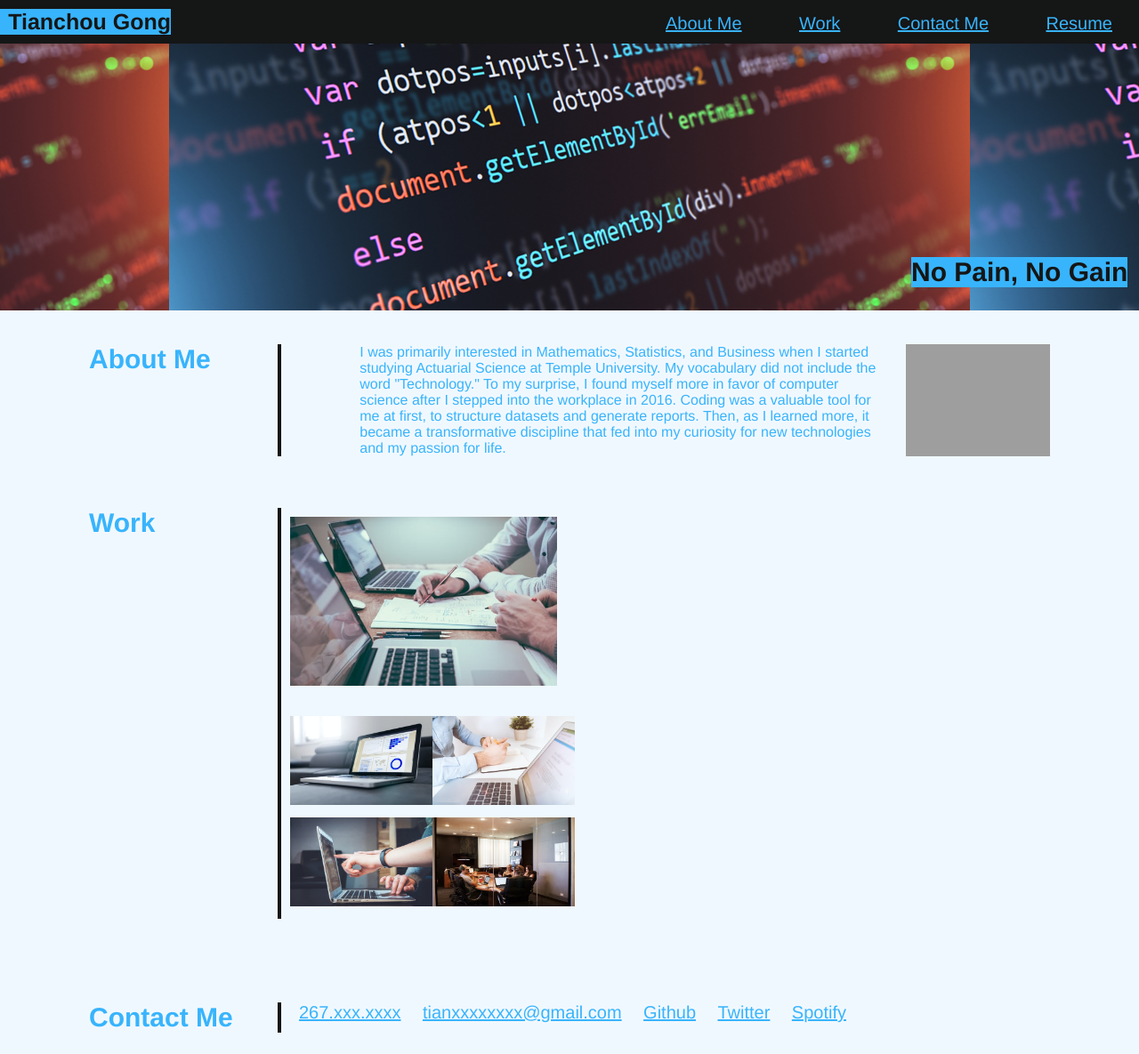
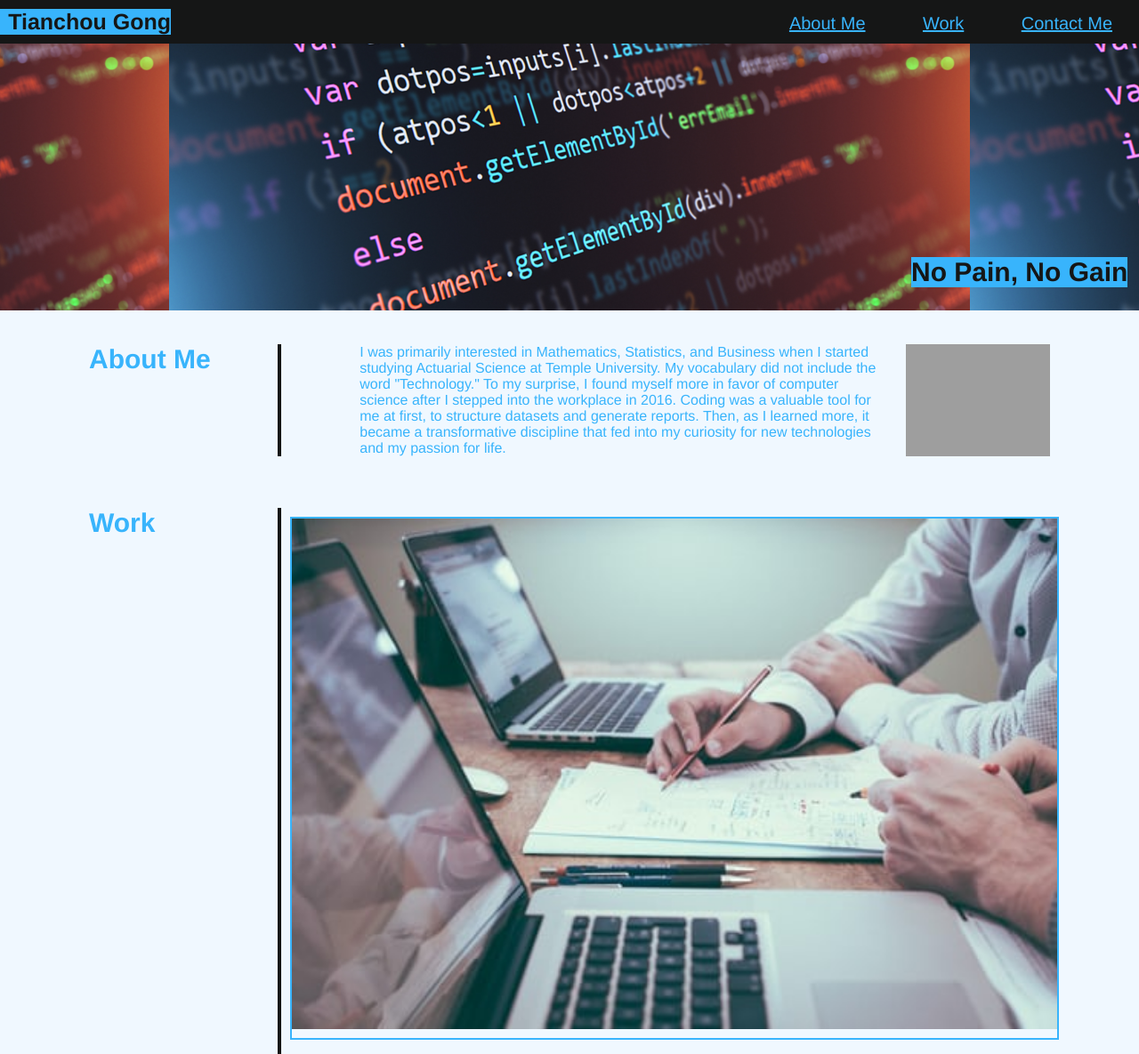
Before and after one commit to GongTianchou/week2-CSS-Challenge, a plain HTML site: page index.html in a window 1280 px wide. Shown: the top 1185 px of the page at 89% size. Drawn offline with Linux system fonts and the light colour scheme; grey boxes are pictures that could not be loaded; files whose address does not match are found by name.

Commit message:
CSS fixed

```diff
--- a/assets/style.css
+++ b/assets/style.css
@@ -94,61 +94,45 @@
     flex-direction: row;
     display: flex;
     align-items: flex-end;
-
   }*/
+  article{
+    width: 100%;
+    height: 1500px;
+  }
   .workflex {
     display: flex;
     flex-wrap:wrap;
     align-items: flex-end;
     margin: 10px;
   }
-
   .large {
-    width: 300px;
-    height: 200px;
+    width:100%;
+    height:inherit;
     padding-bottom: 10px;
     margin: 10px;
-    border: #38b4fc;
+    border: 2px solid #38b4fc;
+
   }
   .large:hover{
   filter: alpha(opacity=60);
   -moz-opacity: 0.6;
   opacity: 0.6;
   }
+  .workcontent2 {
+    width: 50%;
+  }
   .small {
-    width: 160px;
-    height:100px;
-    border: #38b4fc;
+    width: 100%;
+    height:inherit;
+    border: 2px solid #38b4fc;
+
   }
   .small:hover {
     filter: alpha(opacity=60);
     -moz-opacity:0.6;
     opacity: 0.6;
   }
-  /*.workContent2{
-    display: flex;
-    flex-wrap: wrap;
-    justify-content: space-between;
-    margin: 20px 0;
-  }
 
-  .large {
-    width: 300px;
-    height: 300px;
-    display: flex;
-    align-items: flex-end;
-    padding-bottom: 5px;
-  }
-  .large
-  .small {
-    width: 200px;
-    height: 200px;
-    display: flex;
-    flex-wrap: wrap;
-    align-items: flex-end;
-    padding-bottom: 10px;
-  }
-  */
 
  .inline {
     display: inline;
--- a/index.html
+++ b/index.html
@@ -19,10 +19,7 @@
                         <a href="#Work">Work</a>
                     </li>
                     <li>
-                        <a href="Contact Me">Contact Me</a>
-                    </li>
-                    <li>
-                        <a href="Resume">Resume</a>
+                        <a href="#Contact Me">Contact Me</a>
                     </li>
                 </ul>
             </nav>
@@ -100,7 +97,6 @@
                         <li class="inline">tianxxxxxxxx@gmail.com</li>
                         <li class="inline">Github</li>
                         <li class="inline">Twitter</li>
-                        <li class="inline">Spotify</li>
                     </Ul>
                 </div>
             </Section>
```
Also changed, not shown: 1 other file.
